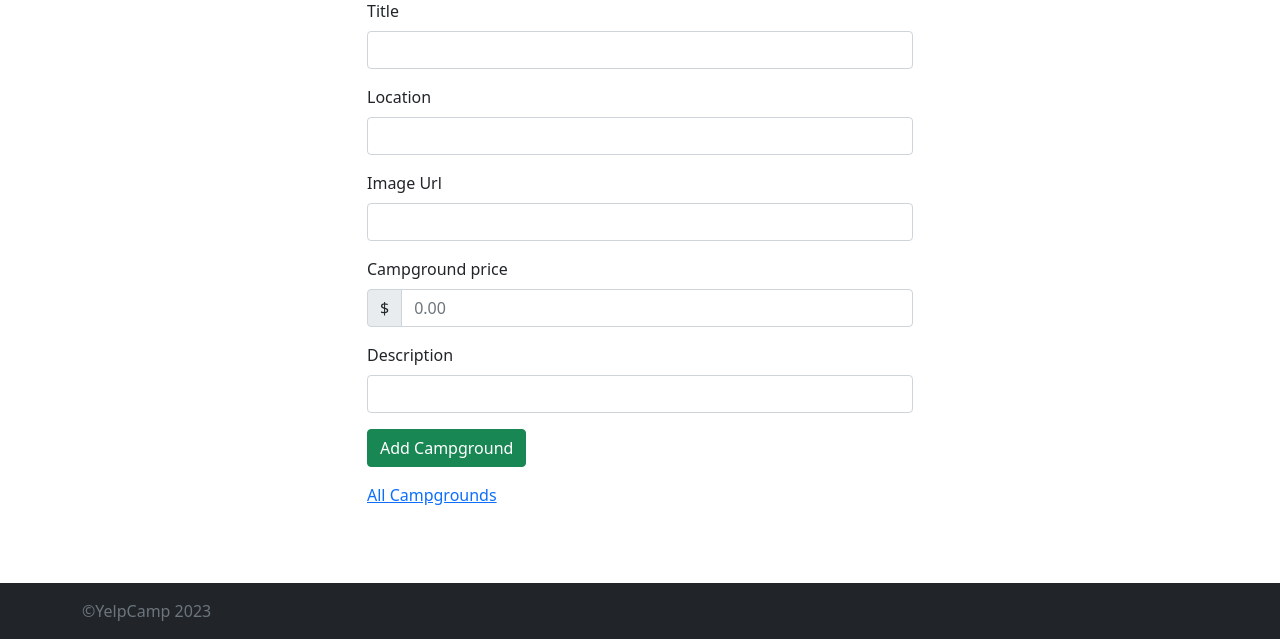
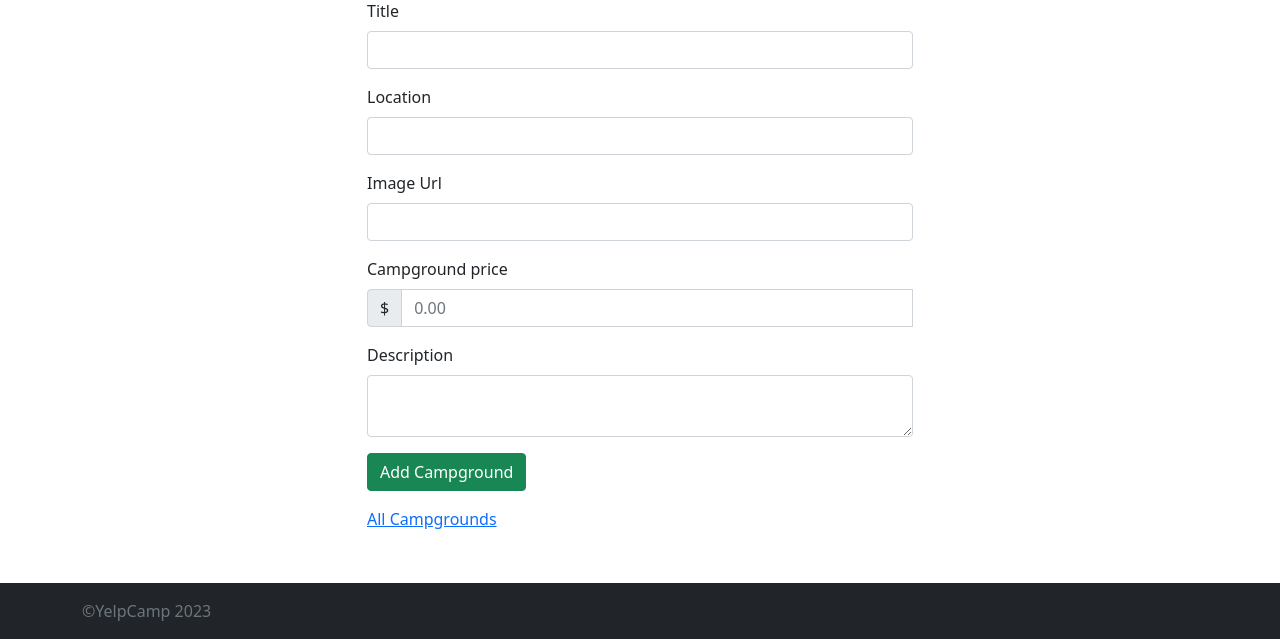
Before and after one commit to Evandher/YelpCamp-Evandher, a Node server app: page /campgrounds/new in a window 1280 px wide. Shown: the part 161-800 px from the top of the page. Run offline with Node 20, Linux system fonts and the light colour scheme; some libraries are stand-ins or nearby versions.

Commit message:
handling errors

```diff
--- a/app.js
+++ b/app.js
@@ -35,10 +35,14 @@ app.get('/campgrounds/new', (req, res) => {
     res.render('campgrounds/new');
 })
 
-app.post('/campgrounds', async (req, res) => {
+app.post('/campgrounds', async (req, res, next) => {
+    try{
     const campground = new Campground(req.body.campground);
     await campground.save();
     res.redirect(`/campgrounds/${campground._id}`);
+    }catch(e){
+        next(e);
+    }
 })
 
 app.get('/campgrounds/:id', async (req, res) =>{
@@ -63,6 +67,10 @@ app.delete('/campgrounds/:id', async (req, res) =>{
     res.redirect('/campgrounds')
 })
 
+app.use((err, req, res, next) => {
+    res.send("Oh boy, something went wrong")
+})
+
 app.listen(3000, () => {
     console.log('Serving on port 3000')
 })
--- a/views/campgrounds/new.ejs
+++ b/views/campgrounds/new.ejs
@@ -2,29 +2,44 @@
     <div class="row">
        <h1 class="text-center">New Campground</h1>
        <div class="col-6 offset-3">
-        <form action="/campgrounds" method="post">
+        <form action="/campgrounds" method="post" novalidate class="validated-form">
             <div class="mb-3">
                 <label class="form-label" for="title">Title</label>
-                <input class="form-control" type="text" name="campground[title]" id="title">
+                <input class="form-control" type="text" name="campground[title]" id="title" required>
+                <div class="valid-feedback">
+                    Looks Good!
+                </div>
             </div>
             <div class="mb-3">
                 <label class="form-label" for="location">Location</label>
-                <input class="form-control" type="text" name="campground[location]" id="location">
+                <input class="form-control" type="text" name="campground[location]" id="location" required>
+                <div class="valid-feedback">
+                    Looks Good!
+                </div>
             </div>
             <div class="mb-3">
                 <label class="form-label" for="image">Image Url</label>
-                <input class="form-control" type="text" name="campground[image]" id="image">
+                <input class="form-control" type="text" name="campground[image]" id="image" required>
+                <div class="valid-feedback">
+                    Looks Good!
+                </div>
             </div>
             <div class="mb-3">
                 <label class="form-label" for="price">Campground price</label>
             <div class="input-group">
                 <span class="input-group-text" id="price-label">$</span>
-                <input type="text" class="form-control" id="price" placeholder="0.00" aria-label="price" aria-describedby="price-label">
+                <input type="text" class="form-control" id="price" placeholder="0.00" aria-label="price" aria-describedby="price-label" required>
+                <div class="valid-feedback">
+                    Looks Good!
+                </div>
               </div>
             </div>
             <div class="mb-3">
                 <label class="form-label" for="description">Description</label>
-                <input class="form-control" type="text" name="campground[description]" id="description">
+                <textarea class="form-control" type="text" name="campground[description]" id="description" required></textarea>
+                <div class="valid-feedback">
+                    Looks Good!
+                </div>
             </div>
             <div class="mb-3">
                 <button class="btn btn-success">Add Campground</button>
--- a/views/layouts/boilerplate.ejs
+++ b/views/layouts/boilerplate.ejs
@@ -15,5 +15,28 @@
     <%- include('../partials/footer') %>
     <script src="https://cdn.jsdelivr.net/npm/@popperjs/core@2.9.2/dist/umd/popper.min.js"          integrity="sha384-IQsoLXl5PILFhosVNubq5LC7Qb9DXgDA9i+tQ8Zj3iwWAwPtgFTxbJ8NT4GN1R8p" crossorigin="anonymous"></script>
     <script src="https://cdn.jsdelivr.net/npm/bootstrap@5.0.2/dist/js/bootstrap.min.js" integrity="sha384-cVKIPhGWiC2Al4u+LWgxfKTRIcfu0JTxR+EQDz/bgldoEyl4H0zUF0QKbrJ0EcQF" crossorigin="anonymous"></script>
+
+    <script>
+        // Example starter JavaScript for disabling form submissions if there are invalid fields
+        (function () {
+        'use strict'
+
+        // Fetch all the forms we want to apply custom Bootstrap validation styles to
+        const forms = document.querySelectorAll('.validated-form')
+
+        // Loop over them and prevent submission
+        Array.from(forms)
+            .forEach(function (form) {
+            form.addEventListener('submit', function (event) {
+                if (!form.checkValidity()) {
+                event.preventDefault()
+                event.stopPropagation()
+                }
+
+                form.classList.add('was-validated')
+            }, false)
+            })
+        })()
+    </script>
 </body>
 </html>
```
Also changed, not shown: views/campgrounds/edit.ejs (+21 -6 lines).
